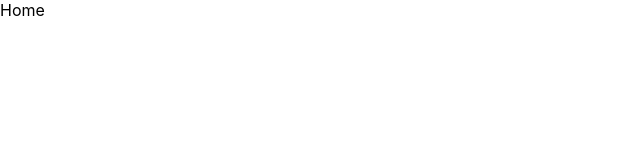
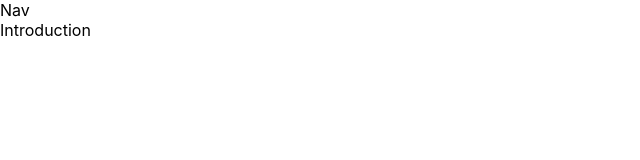
Before and after one commit to abdulalkout/PawsomePrints, a React (Create React App) app in the folder client/: page / in a window 1280 px wide. Shown: the top 160 px of the page, without its empty margins (0-640 px from the left). Built offline with nearby package versions, Linux system fonts and the light colour scheme.

Commit message:
inmtro component

```diff
--- /dev/null
+++ b/client/src/components/introduction/Introduction.jsx
@@ -0,0 +1,7 @@
+import React from "react";
+
+function Introduction() {
+  return <div>Introduction</div>;
+}
+
+export default Introduction;
--- a/client/src/pages/home/Home.jsx
+++ b/client/src/pages/home/Home.jsx
@@ -1,7 +1,16 @@
 import React from "react";
 
+//-----------------------Components
+import Nav from "../../components/nav/Nav";
+import Introduction from "../../components/introduction/Introduction";
+
 function Home() {
-  return <div>Home</div>;
+  return (
+    <div>
+      <Nav />
+      <Introduction />
+    </div>
+  );
 }
 
 export default Home;
```
Also changed, not shown: client/src/components/introduction/Introduction.css (added).
